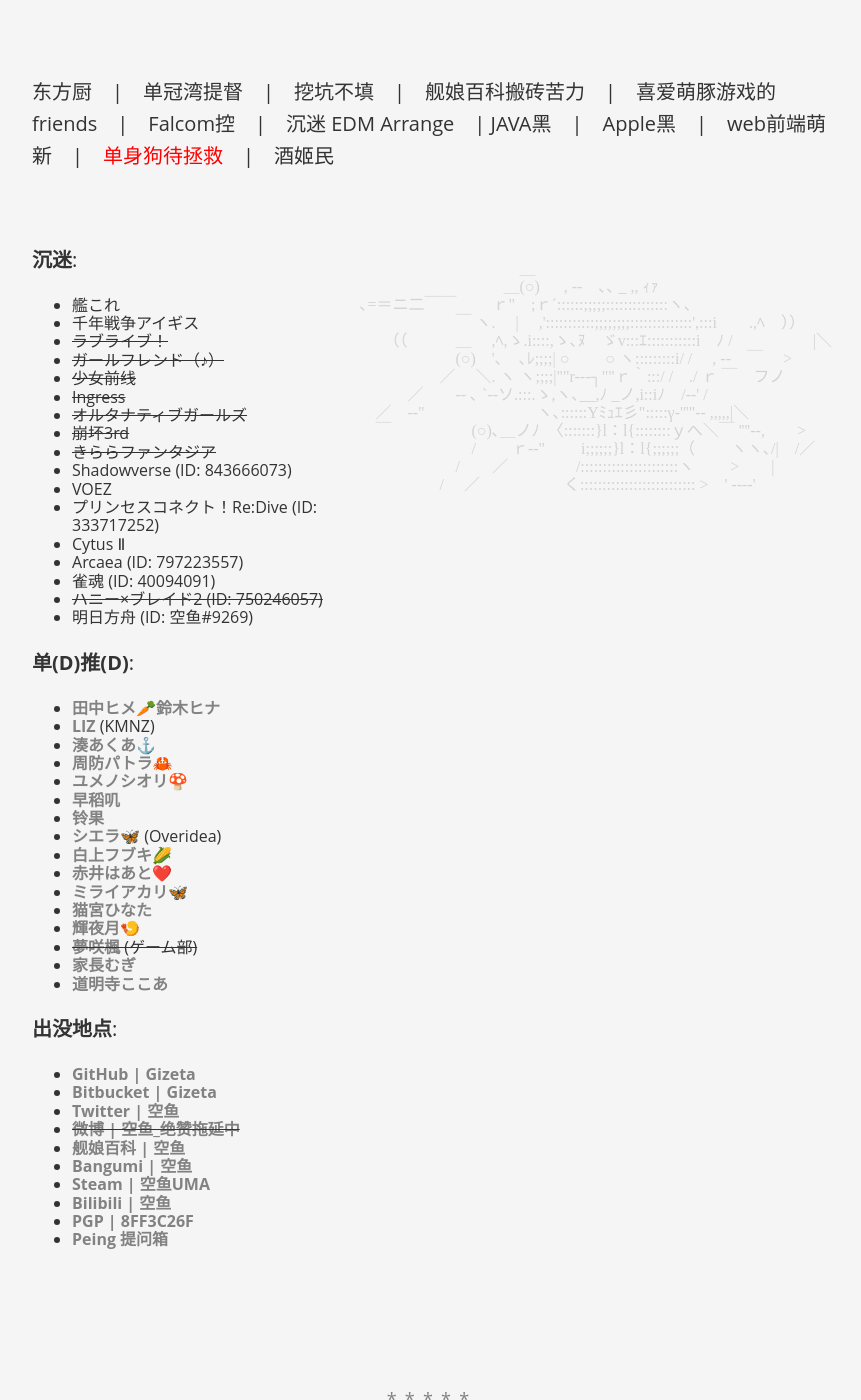
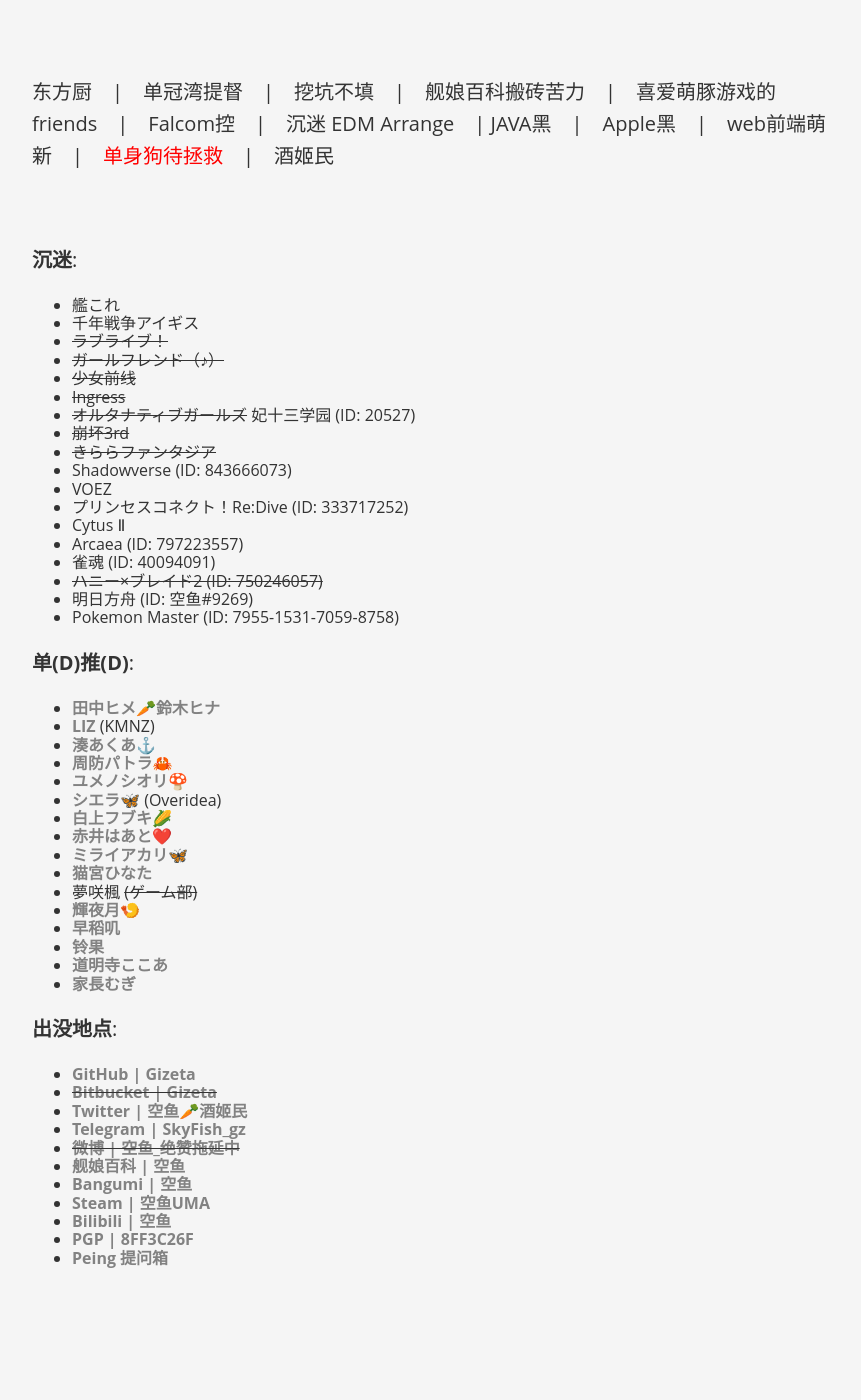
Before and after one commit to Gizeta/gizeta-blog.github.io, a Jekyll site: the page built from about.md, in a window 1280 px wide and 1400 px high, scrolled down 414 px. Shown: the whole window, without its empty margins (208-1069 px from the left). Built offline with Jekyll 4.4.1, drawn with Linux system fonts in a browser that asks for light colours; nearby versions of some CDN libraries; comment, search, counter and statistics services are not loaded.

Commit message:
update info

```diff
--- a/_config.yml
+++ b/_config.yml
@@ -8,9 +8,7 @@
 author:
   fullname: 空鱼
   github: Gizeta
-  bitbucket: Gizeta_sf
   telegram: SkyFish_gz
-  weibo: gizeta
   twitter: Gizeta_sf
   disqus: gizetablog
 
--- a/about.md
+++ b/about.md
@@ -9,22 +9,6 @@
 
 <br>
 
-<pre class="aa nue">
-　　　　　　　 　 　 　 ＿
-　　　　　　　　　　＿(○) 　 , ‐-　､､ _ ,, ｨｧ
-　､=＝ニ二￣￣　　 ｒ"　;ｒ´::::::;;;;;::::::::::::::ヽ､
-　　　　　　　￣ ヽ.　 |　 ,':::::::::::;;;;;;;;::::::::::::::',:::i　　.,ﾍ　））
-　　　（（　　　＿　 ,ﾍ,ゝ.i::::,ゝ､ﾇ　ゞv:::ｴ:::::::::::i　ﾉ /　　　　　|＼
-　　　　　　　(○)　'､　､ﾚ;;;;| ○　　 ○ ヽ:::::::::i/ /　 , -‐　￣　 >
-　　　　　　／　 ＼. ヽ ヽ;;;;|""r-‐‐┐""ｒ｀:::/ /　./ ｒ ￣　フノ
-　　　　／　　-‐ ､ `‐-ソ.:::.ゝ,ヽ､__,ﾉ _ノ,i::iﾉ　/-‐' /
-　　／　-‐"　　　　　　　ヽ､::::::Yﾐｭｴ彡":::::γ‐'''"‐- ,,,,,|＼
-　　￣　　　　　(○)､＿ノﾉ　〈:::::::}l：l{::::::::ｙへ＼￣ ''''‐-,　　>
-　　　　　　　　/　　 ｒ-‐"　　 i;;;;;;}l：l{;;;;;;（　　 ヽヽ､/|　/／
-　　　　　　　/　　／　　　　 /::::::::::::::::::::::ヽ　　 >　　|
-　　　　　　/　 ／　　　　　 く:::::::::::::::::::::::::: >　' ‐‐--'
-</pre>
-
 __沉迷__:
 
 * 艦これ
@@ -33,7 +17,7 @@
 * ~~ガールフレンド（♪）~~
 * ~~少女前线~~
 * ~~Ingress~~
-* ~~オルタナティブガールズ~~
+* ~~オルタナティブガールズ~~ 妃十三学园 (ID: 20527)
 * ~~崩坏3rd~~
 * ~~きららファンタジア~~
 * Shadowverse (ID: 843666073)
@@ -44,6 +28,7 @@
 * 雀魂 (ID: 40094091)
 * ~~ハニー×ブレイド2 (ID: 750246057)~~
 * 明日方舟 (ID: 空鱼#9269)
+* Pokemon Master (ID: 7955-1531-7059-8758)
 
 __单(D)推(D)__:
 
@@ -51,24 +36,25 @@
 * [LIZ](https://www.youtube.com/channel/UCRMpIxnySp7Fy5SbZ8dBv2w) (KMNZ)
 * [湊あくあ](https://www.youtube.com/channel/UC1opHUrw8rvnsadT-iGp7Cg)⚓️
 * [周防パトラ](https://www.youtube.com/channel/UCeLzT-7b2PBcunJplmWtoDg)🦀
-* [ユメノシオリ](https://www.youtube.com/channel/UCH0ObmokE-zUOeihkKwWySA)🍄
-* [早稻叽](https://space.bilibili.com/1950658/)
-* [铃果](https://space.bilibili.com/416203727/)
+* **[ユメノシオリ](https://www.youtube.com/channel/UCH0ObmokE-zUOeihkKwWySA)🍄**
 * [シエラ](https://www.youtube.com/channel/UCupCAZz1l52vV8m-dvaoBVQ)🦋 (Overidea)
 * [白上フブキ](https://www.youtube.com/channel/UCdn5BQ06XqgXoAxIhbqw5Rg)🌽
 * [赤井はあと](https://www.youtube.com/channel/UC1CfXB_kRs3C-zaeTG3oGyg)❤️
 * [ミライアカリ](https://www.youtube.com/channel/UCMYtONm441rBogWK_xPH9HA)🦋
 * [猫宮ひなた](https://www.youtube.com/channel/UCevD0wKzJFpfIkvHOiQsfLQ)
+* 夢咲楓 ~~(ゲーム部)~~
 * [輝夜月](https://www.youtube.com/channel/UCQYADFw7xEJ9oZSM5ZbqyBw)🍤
-* ~~[夢咲楓](https://www.youtube.com/channel/UC2ZVDmnoZAOdLt7kI7Uaqog) (ゲーム部)~~
+* [早稻叽](https://space.bilibili.com/1950658/)
+* [铃果](https://space.bilibili.com/416203727/)
+* [道明寺ここあ](https://www.youtube.com/channel/UCCebk1_w5oiMUTRxdNJq0sA)
 * [家長むぎ](https://www.youtube.com/channel/UC_GCs6GARLxEHxy1w40d6VQ)
-* [道明寺ここあ](https://www.youtube.com/channel/UCCebk1_w5oiMUTRxdNJq0sA)
 
 __出没地点__:
 
 * [GitHub \| Gizeta](https://github.com/Gizeta)
-* [Bitbucket \| Gizeta](https://bitbucket.org/Gizeta_sf/)
-* [Twitter \| 空鱼](https://twitter.com/Gizeta_sf)
+* ~~[Bitbucket \| Gizeta](https://bitbucket.org/Gizeta_sf/)~~
+* [Twitter \| 空鱼🥕酒姬民](https://twitter.com/Gizeta_sf)
+* [Telegram \| SkyFish_gz](https://t.me/SkyFish_gz)
 * ~~[微博 \| 空鱼_绝赞拖延中](http://weibo.com/gizeta)~~
 * [舰娘百科 \| 空鱼](https://zh.kcwiki.moe/wiki/User:%E7%A9%BA%E9%B1%BC)
 * [Bangumi \| 空鱼](http://bgm.tv/user/gizeta)
```
Also changed, not shown: 1 other file.
